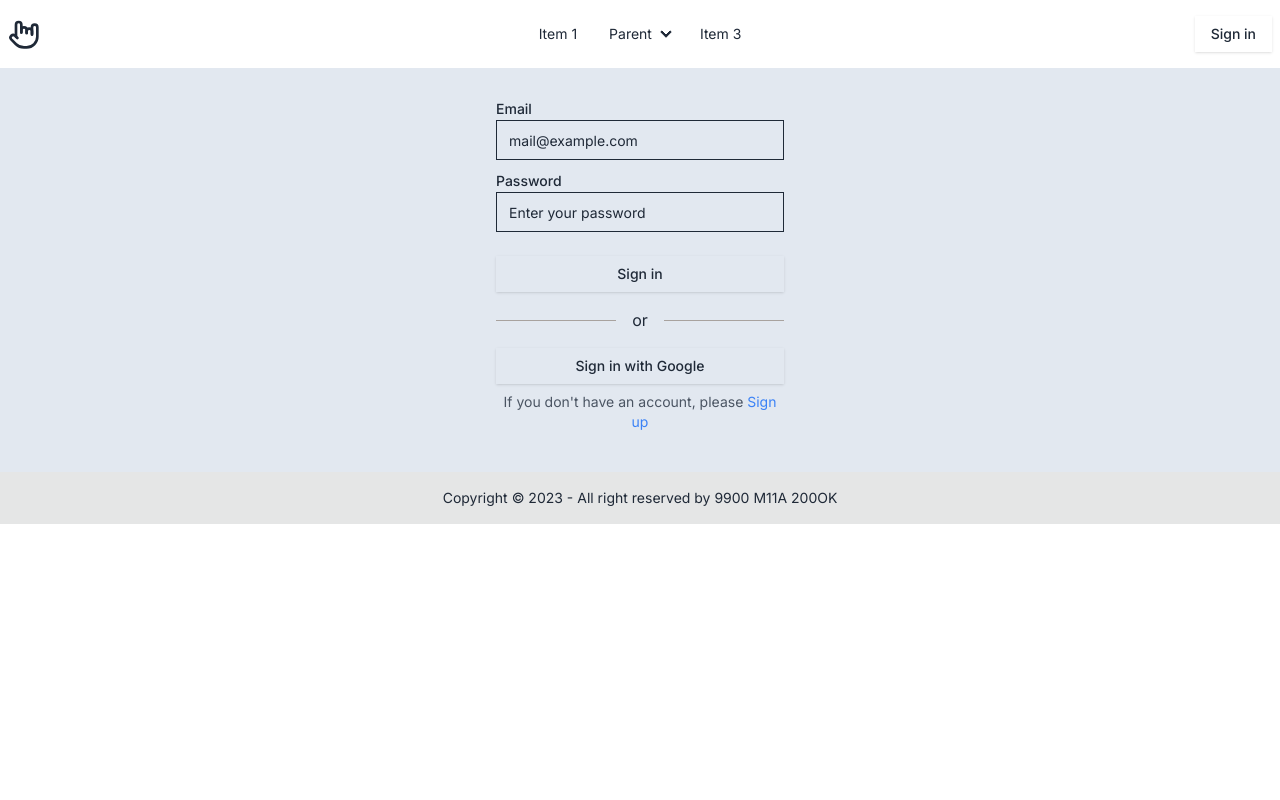
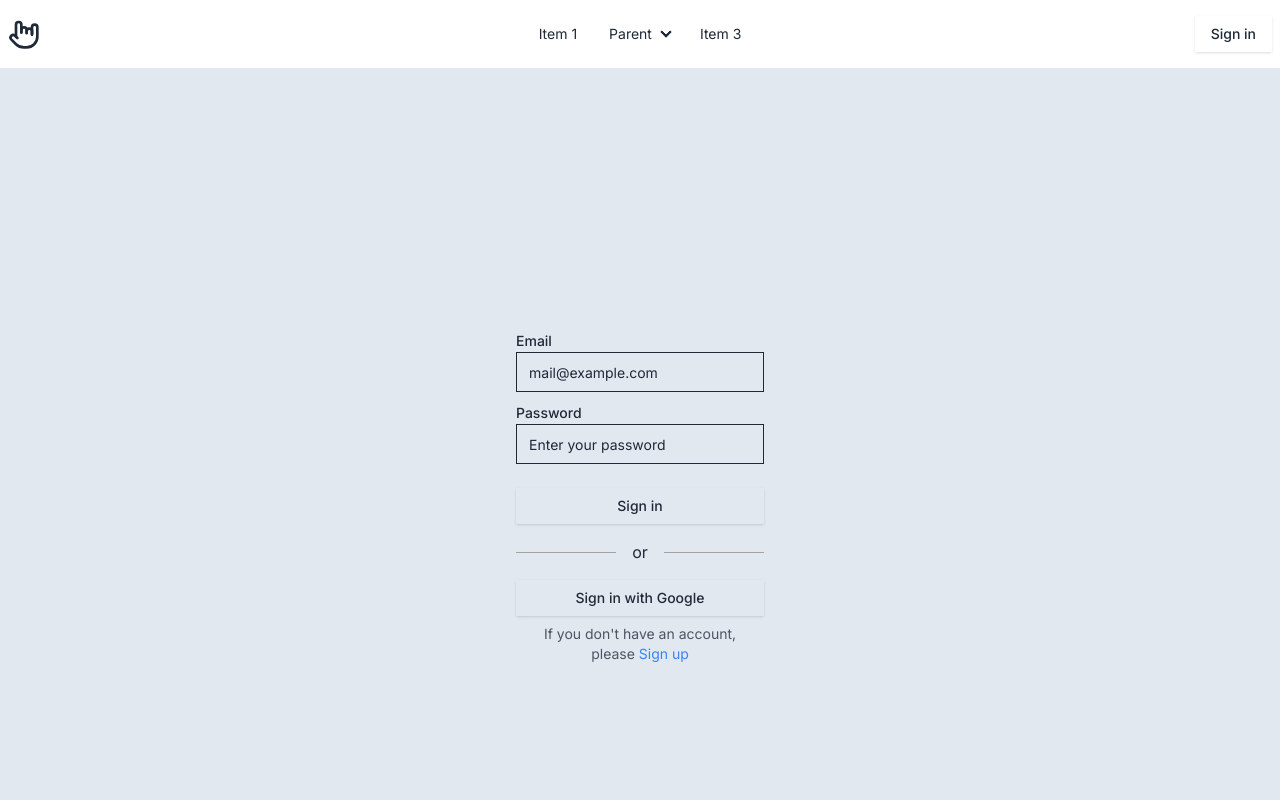
Before and after one commit to benjamin-jun-li/tutor-trackr, a Next.js app in the folder project_code/: page /sign-in in a window 1280 px wide. Shown: the top 800 px of the page. Built offline with nearby package versions, Linux system fonts and the light colour scheme.

Commit message:
Updated SignInForm layout

```diff
--- a/project_code/components/form/SignInForm.tsx
+++ b/project_code/components/form/SignInForm.tsx
@@ -3,6 +3,7 @@
 import { zodResolver } from "@hookform/resolvers/zod";
 import { useForm } from "react-hook-form";
 import * as z from "zod";
+import { CSSProperties } from 'react';
 
 import { Button } from "@/components/ui/button";
 import {
@@ -20,6 +21,15 @@ import { redirect } from "next/navigation";
 
 import { GET_USER } from "@/graphql/queries";
 import { useLazyQuery } from "@apollo/client";
+
+const fullscreenContainerStyle: CSSProperties = {
+  display: "flex",
+  flexDirection: "column",
+  minHeight: "100vh",
+  justifyContent: "center",
+  alignItems: "center",
+  padding: "20px"
+};
 
 const FormSchema = z.object({
   email: z.string().min(1, "Email is required").email("Invalid email"),
@@ -64,7 +74,7 @@ const SignInForm = () => {
   }
 
   return (
-    <div>
+    <div style={fullscreenContainerStyle}>
       <Form {...form}>
         <form onSubmit={form.handleSubmit(onSubmit)} className="w-full">
           <div className="space-y-2">
--- a/project_code/components/form/SignUpForm.tsx
+++ b/project_code/components/form/SignUpForm.tsx
@@ -3,6 +3,7 @@
 import { zodResolver } from "@hookform/resolvers/zod";
 import { useForm } from "react-hook-form";
 import * as z from "zod";
+import { CSSProperties } from 'react';
 
 import { Button } from "@/components/ui/button";
 import {
@@ -22,6 +23,14 @@ import { ADD_USER } from "@/graphql/mutations";
 import { useMutation } from "@apollo/client";
 import { redirect } from "next/navigation"
 
+const fullscreenContainerStyle: CSSProperties = {
+  display: "flex",
+  flexDirection: "column",
+  minHeight: "100vh",
+  justifyContent: "center",
+  alignItems: "center",
+  padding: "20px"
+};
 
 const FormSchema = z
   .object({
@@ -70,6 +79,7 @@ const SignUpForm = () => {
     alert(error);
   }
   return (
+    <div style={fullscreenContainerStyle}>
       <Form {...form}>
         <form onSubmit={form.handleSubmit(onSubmit)} className="w-full">
           <div className="space-y-2">
@@ -195,6 +205,7 @@ const SignUpForm = () => {
         </Link>
       </p>
     </Form>
+  </div>
   );
 };
 
```
Lines whose indentation alone changed are shown as unchanged.
